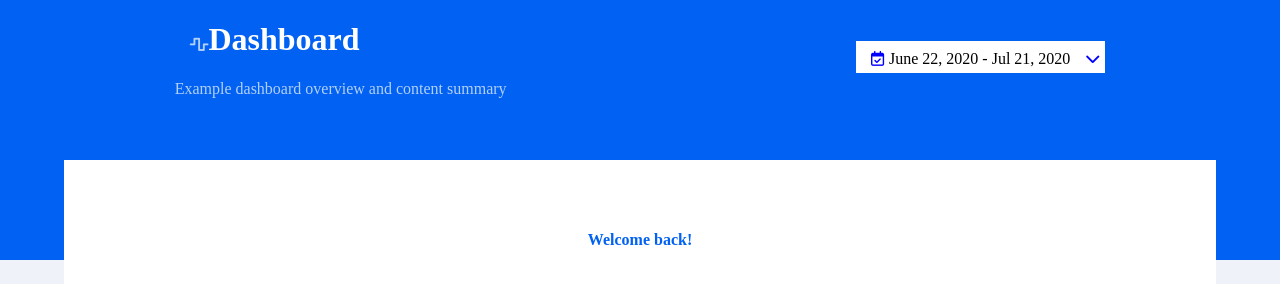
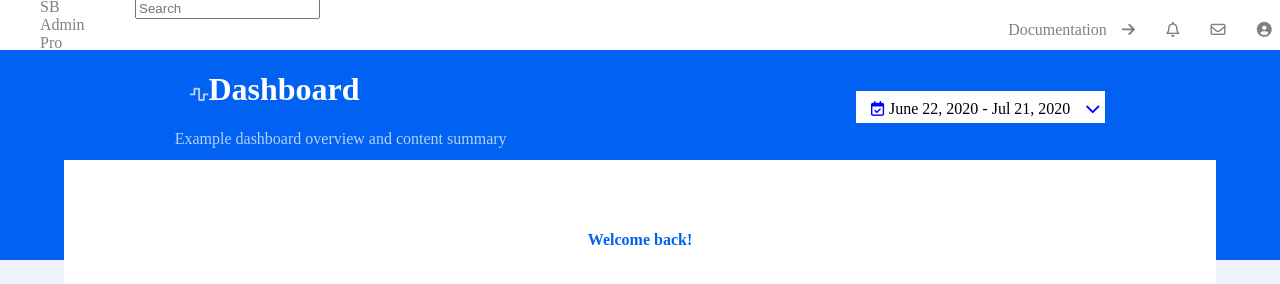
Before and after one commit to Adilet312/Dashboard, a React app: page / in a window 1280 px wide. Shown: the top 284 px of the page. Built offline with nearby package versions, Linux system fonts and the light colour scheme.

Commit message:
Add menu.

```diff
--- a/src/components/App.js
+++ b/src/components/App.js
@@ -7,10 +7,12 @@ import OrangeBox from "./OrangeBox";
 import GreenBox from "./GreenBox";
 import RedBox from "./RedBox";
 import Table from "./Table";
+import Navigation from "./Navigation";
 import './css/app.css';
  const App = () =>{
    return(
 <React.Fragment>
+  <Navigation/>
    <header>
      <div className="container-h">
        <div className="head-h">
--- /dev/null
+++ b/src/components/Navigation.js
@@ -0,0 +1,22 @@
+import React from 'react';
+import './css/Navigation.css';
+
+const Navigation =() =>{
+
+  return(
+    <nav className = "navigation">
+      <ul className = "left-side-menu">
+        <li className ="left-list"><a href="#">SB Admin Pro</a></li>
+        <li className = "left-list"><a href="#"><i className="fas fa-bars"></i></a></li>
+        <li className = "left-list"><input type = "text" placeholder = "Search"/><i className="fas fa-search"></i></li>
+      </ul>
+      <ul className = "right-side-menu">
+        <li className = "right-list"><a href="#">Documentation<i className="fas fa-arrow-right"></i></a></li>
+        <li className = "right-list"><a href="#"><i className="far fa-bell"></i></a></li>
+        <li className = "right-list"><a href="#"><i className="far fa-envelope"></i></a></li>
+        <li className = "right-list"><a href = "#"><i className="fas fa-user-circle"></i></a></li>
+      </ul>
+    </nav>
+  )
+}
+export default Navigation;
--- /dev/null
+++ b/src/components/css/Navigation.css
@@ -0,0 +1,31 @@
+.navigation{
+  display:flex;
+  flex-direction: row;
+  justify-content: space-between;
+  align-items: center;
+  background: #fff;
+  width: 100%;
+  position: fixed;
+  height:50px;
+  margin-bottom: 50px;
+  z-index: 1;
+}
+.navigation .left-side-menu .left-list a,.navigation .right-side-menu .right-list a,.navigation .right-side-menu .right-list i{
+  text-decoration: none;
+  color:grey;
+}
+.navigation .left-side-menu .left-list ,.navigation .right-side-menu .right-list {
+  list-style: none;
+}
+.left-side-menu{
+  display: flex;
+  flex-direction: row;
+  justify-content: space-around;
+  width:25%;
+}
+.right-side-menu{
+  display: flex;
+  flex-direction: row;
+  justify-content: space-around;
+  width: 25%;
+}
--- a/src/components/css/app.css
+++ b/src/components/css/app.css
@@ -10,6 +10,7 @@ width:100%;
 height:260px;
 background:#0061f2;
 
+
 }
 header .container-h{
   display:flex;
@@ -18,6 +19,7 @@ header .container-h{
   align-items: center;
   color:white;
   flex-wrap:wrap;
+  padding-top: 50px;
 }
 
 header .date-h{
```
